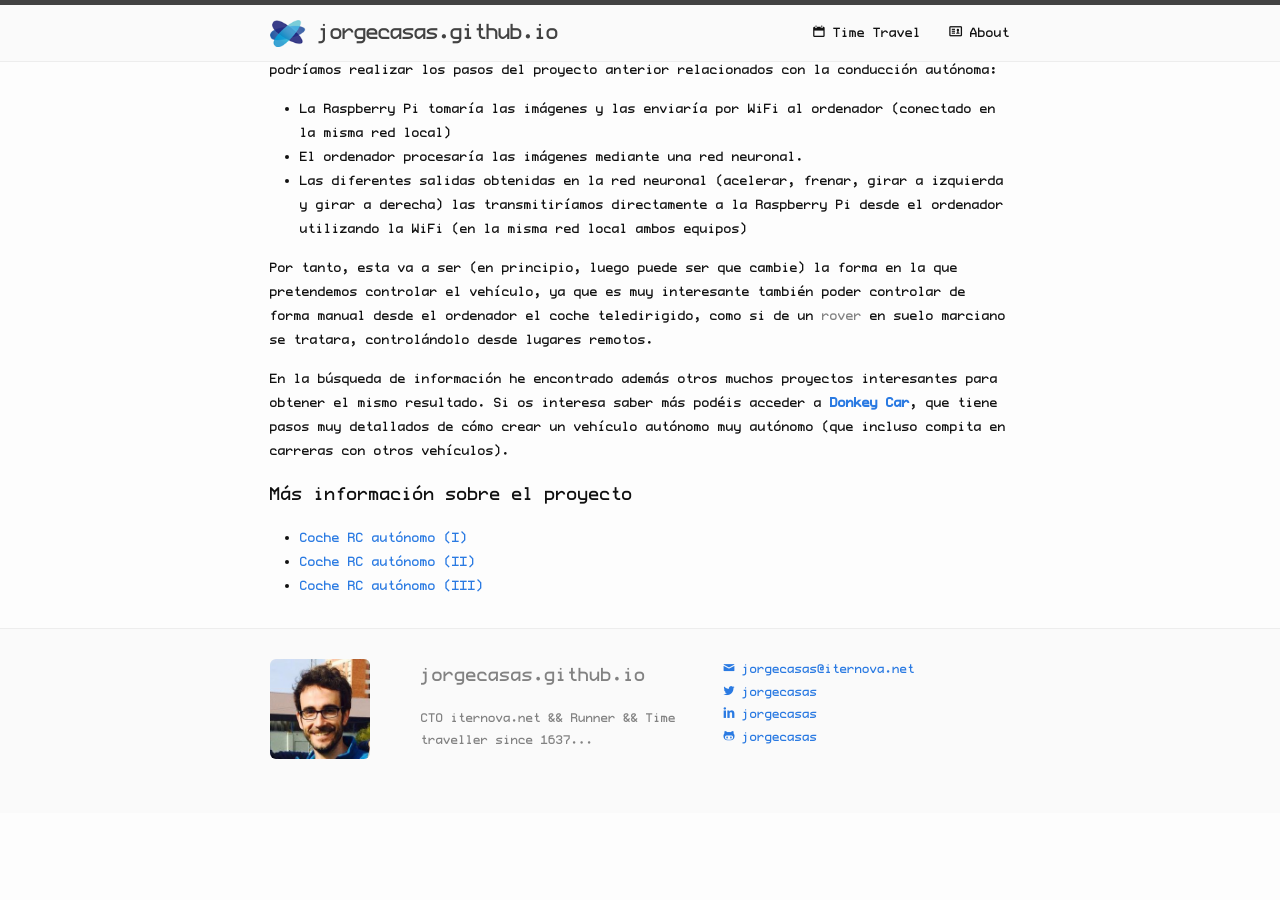
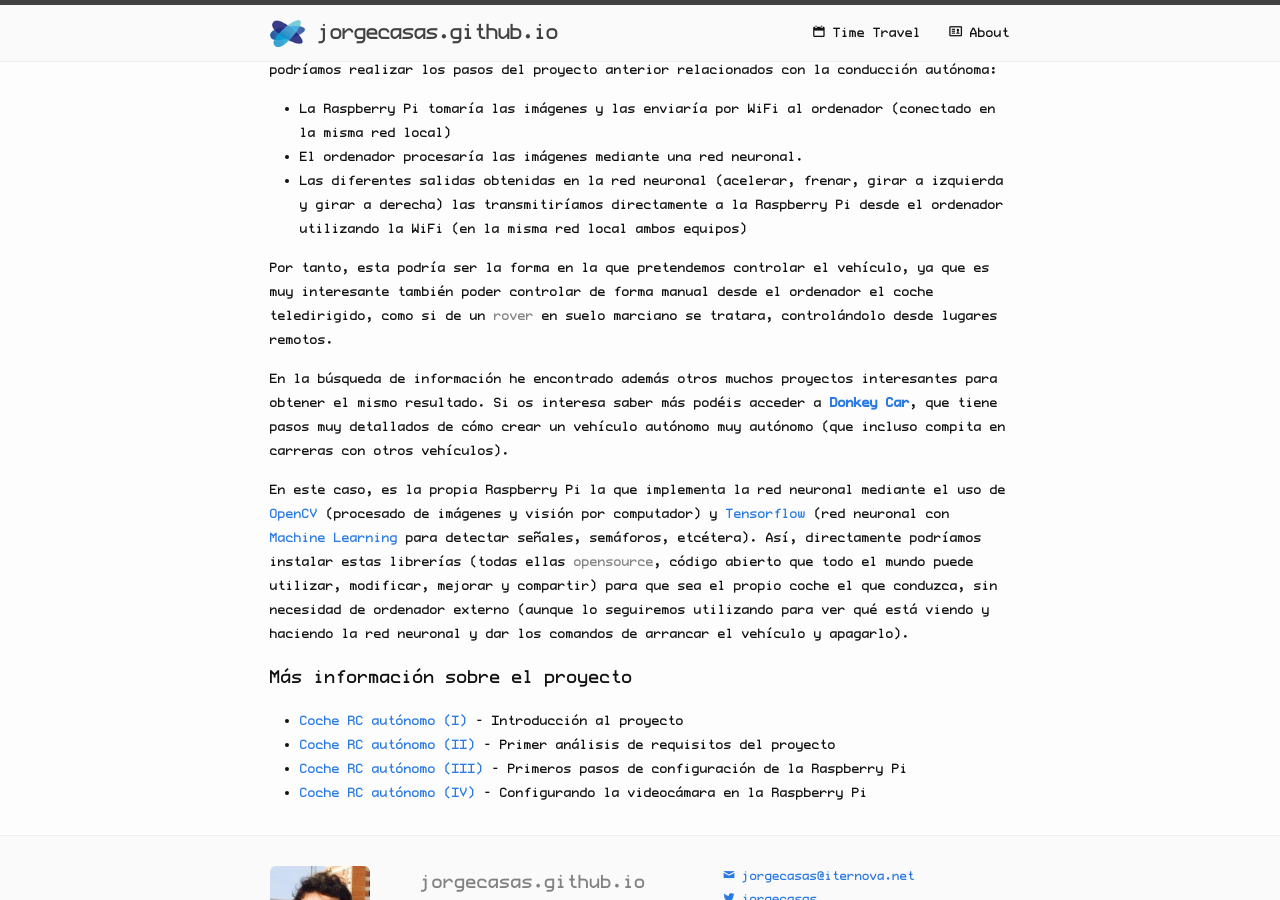
Before and after one commit to jorgecasas/jorgecasas.github.io, a Jekyll site: the page built from _posts/2017-09-09-autonomous-rc-car-ii.markdown, in a window 1280 px wide and 900 px high, scrolled down 1892 px. Built offline with Jekyll 4.4.1, drawn with Linux system fonts in a browser that asks for light colours; comment, search, counter and statistics services are not loaded; before the commit the page ends 2705 px from its top, so only the background shows below that.

Commit message:
New post - Autonomous RC Car IV - Camera configuration

```diff
--- a/_posts/2017-09-09-autonomous-rc-car-ii.markdown
+++ b/_posts/2017-09-09-autonomous-rc-car-ii.markdown
@@ -43,12 +43,16 @@ Así, sin necesidad de Arduino extra, tendríamos que modificar el coche teledir
 * El ordenador procesaría las imágenes mediante una red neuronal.
 * Las diferentes salidas obtenidas en la red neuronal (acelerar, frenar, girar a izquierda y girar a derecha) las transmitiríamos directamente a la Raspberry Pi desde el ordenador utilizando la WiFi (en la misma red local ambos equipos)
 
-Por tanto, esta va a ser (en principio, luego puede ser que cambie) la forma en la que pretendemos controlar el vehículo, ya que es muy interesante también poder controlar de forma manual desde el ordenador el coche teledirigido, como si de un _rover_ en suelo marciano se tratara, controlándolo desde lugares remotos.
+Por tanto, esta podría ser la forma en la que pretendemos controlar el vehículo, ya que es muy interesante también poder controlar de forma manual desde el ordenador el coche teledirigido, como si de un _rover_ en suelo marciano se tratara, controlándolo desde lugares remotos.
 
 En la búsqueda de información he encontrado además otros muchos proyectos interesantes para obtener el mismo resultado. Si os interesa saber más podéis acceder a **[Donkey Car](http://www.donkeycar.com/)**, que tiene pasos muy detallados de cómo crear un vehículo autónomo muy autónomo (que incluso compita en carreras con otros vehículos).
 
+En este caso, es la propia Raspberry Pi la que implementa la red neuronal mediante el uso de [OpenCV](http://opencv.org/) (procesado de imágenes y visión por computador) y [Tensorflow](https://www.tensorflow.org/) (red neuronal con [Machine Learning](https://en.wikipedia.org/wiki/Machine_learning) para detectar señales, semáforos, etcétera). Así, directamente podríamos instalar estas librerías (todas ellas _opensource_, código abierto que todo el mundo puede utilizar, modificar, mejorar y compartir) para que sea el propio coche el que conduzca, sin necesidad de ordenador externo (aunque lo seguiremos utilizando para ver qué está viendo y haciendo la red neuronal y dar los comandos de arrancar el vehículo y apagarlo).
+
+
 ## Más información sobre el proyecto
 
-* [Coche RC autónomo (I)]({{ site.url }}/2017/08/23/autonomous-rc-car-i)
-* [Coche RC autónomo (II)]({{ site.url }}/2017/09/09/autonomous-rc-car-ii)
-* [Coche RC autónomo (III)]({{ site.url }}/2017/09/12/autonomous-rc-car-iii)
+* [Coche RC autónomo (I)]({{ site.url }}/2017/08/23/autonomous-rc-car-i) - Introducción al proyecto
+* [Coche RC autónomo (II)]({{ site.url }}/2017/09/09/autonomous-rc-car-ii) - Primer análisis de requisitos del proyecto
+* [Coche RC autónomo (III)]({{ site.url }}/2017/09/12/autonomous-rc-car-iii) - Primeros pasos de configuración de la Raspberry Pi
+* [Coche RC autónomo (IV)]({{ site.url }}/2017/09/16/autonomous-rc-car-iv) - Configurando la videocámara en la Raspberry Pi
```
Also changed, not shown: _posts/2017-08-24-autonomous-rc-car-i.markdown (+4 -3 lines), _posts/2017-09-12-autonomous-rc-car-iii.markdown (+4 -3 lines), _posts/2017-09-16-autonomous-rc-car-iv.markdown (added, +88 -0 lines), assets/images/2017-09-16-autonomous-rc-car-iv-01.jpg (added), assets/images/2017-09-16-autonomous-rc-car-iv-02.jpg (added).
